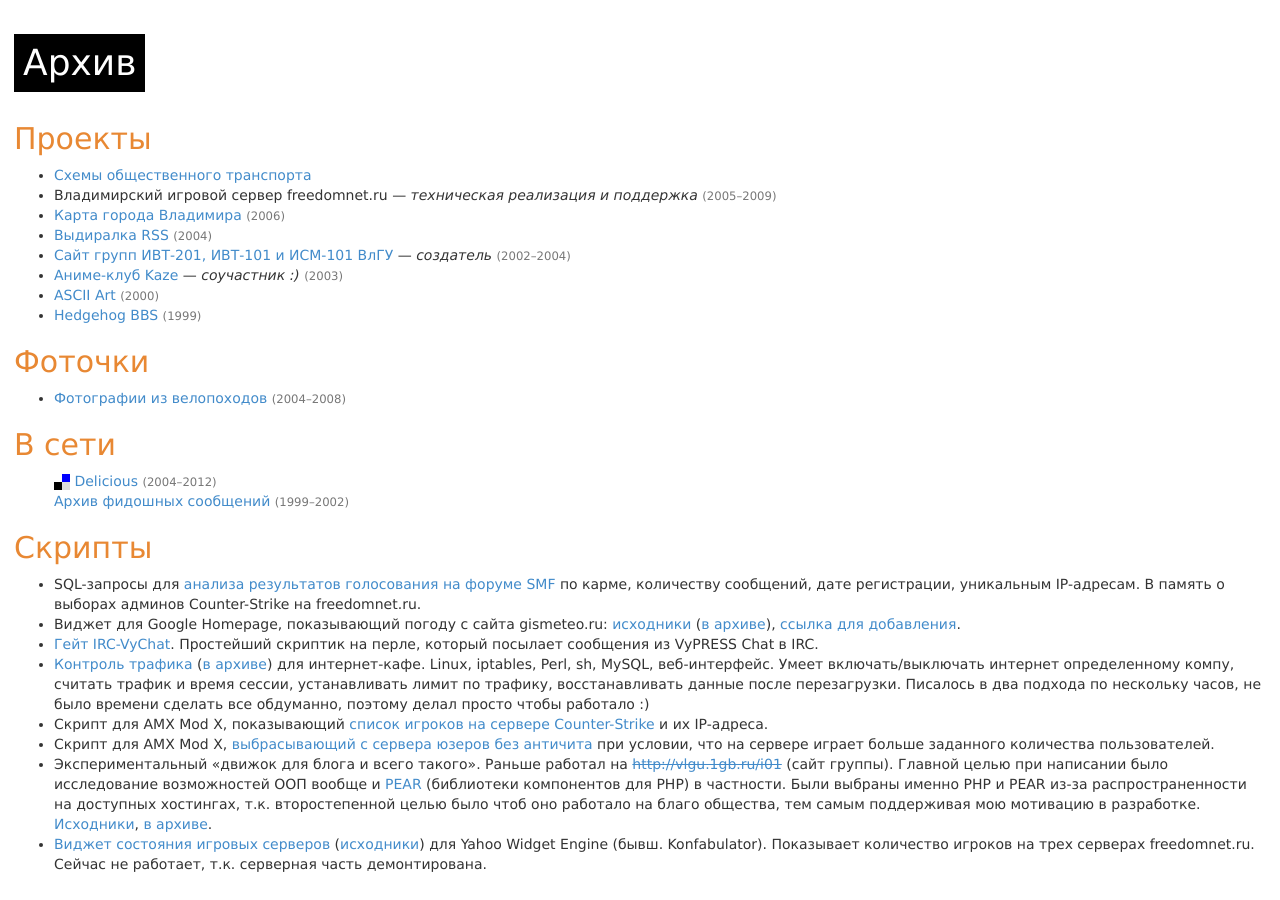
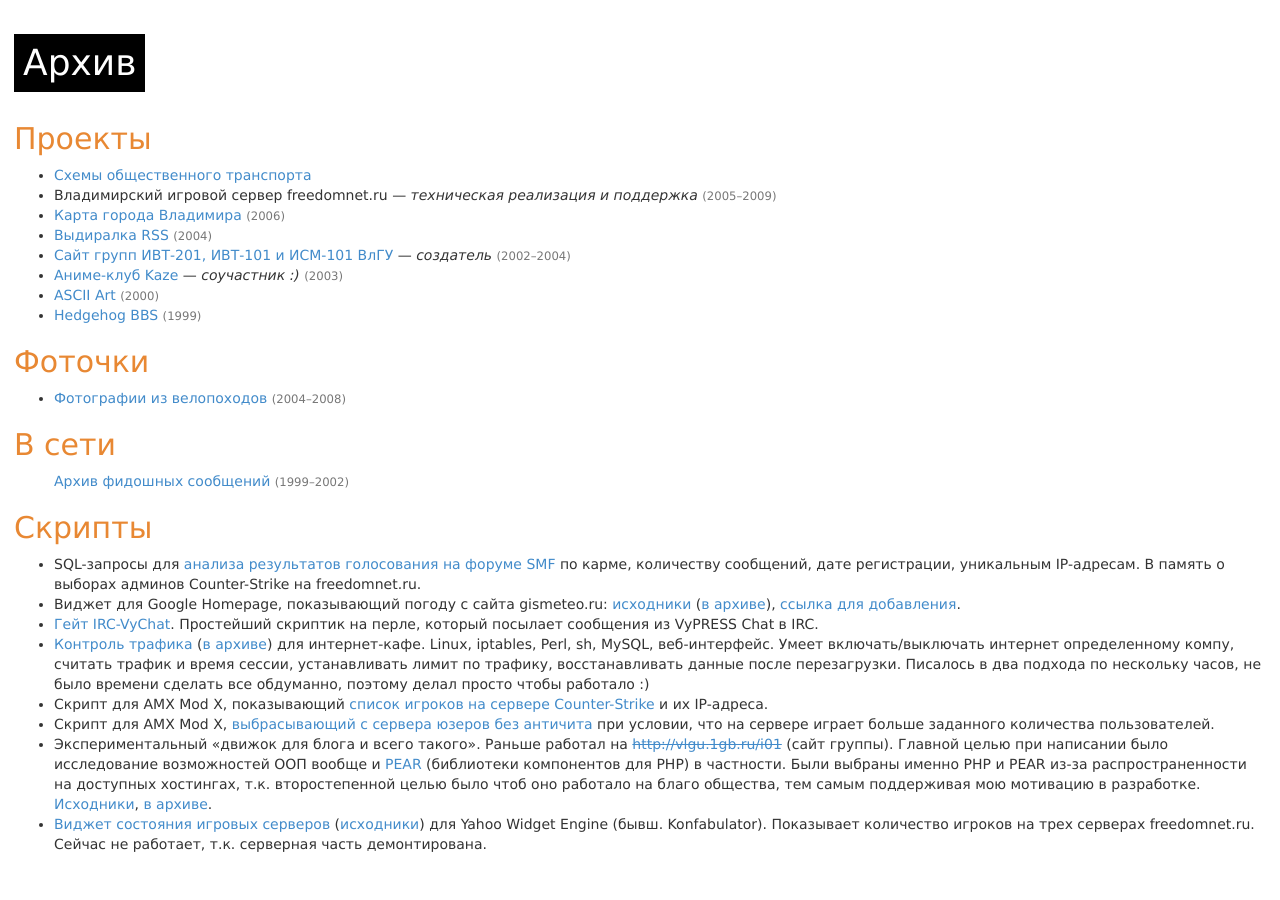
Before and after one commit to kolyuchiy/kolyuchiy.github.io, a Jekyll site: the page built from archive.md, in a window 1280 px wide. Built offline with Jekyll 4.4.1, drawn with Linux system fonts in a browser that asks for light colours; nearby versions of some CDN libraries.

Commit message:
Move delicious back to main page

```diff
--- a/archive.md
+++ b/archive.md
@@ -22,7 +22,6 @@
 ## В сети
 
 <ul class="nobullets">
-<li><img src="/pics/delicious.gif" alt="" /> <a href="http://del.icio.us/kolia39">Delicious</a> <span class="year">(2004&ndash;2012)</span></li>
 <li><a href="https://groups.google.com/forum/#!search/Kolia$20Morev%7Csort:relevance%7Cspell:false">Архив фидошных сообщений</a> <span class="year">(1999&ndash;2002)</span></li>
 </ul>
 
--- a/index.html
+++ b/index.html
@@ -39,6 +39,7 @@
 
     <h2>В сети</h2>
     <ul class="nobullets" style="padding-left: 18px">
+        <li><img src="/pics/delicious.gif" alt="" /> <a href="http://del.icio.us/kolia39">Delicious</a></li>
         <li><img src="https://github.com/fluidicon.png" width="16" height="16" alt="" /> <a href="https://github.com/kolyuchiy">Github</a></li>
         <li><img src="http://cdn.sstatic.net/stackoverflow/img/favicon.ico" width="16" height="16" alt="" /> <a href="http://stackoverflow.com/users/947609/kolyuchiy">Stack Overflow</a></li>
         <li><img src="https://abs.twimg.com/favicons/favicon.ico" width="16" height="16" alt="" /> <a href="https://twitter.com/kolyuchiy">Twitter</a></li>
```
